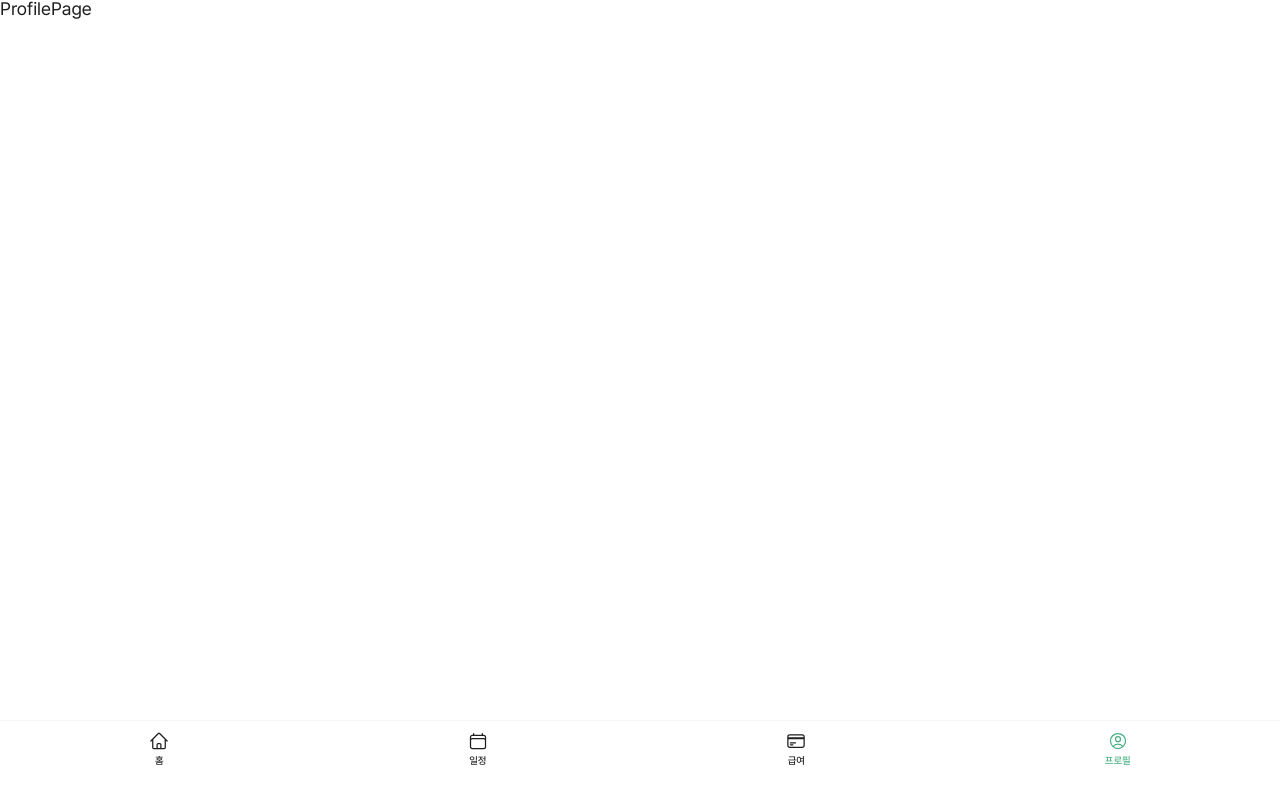
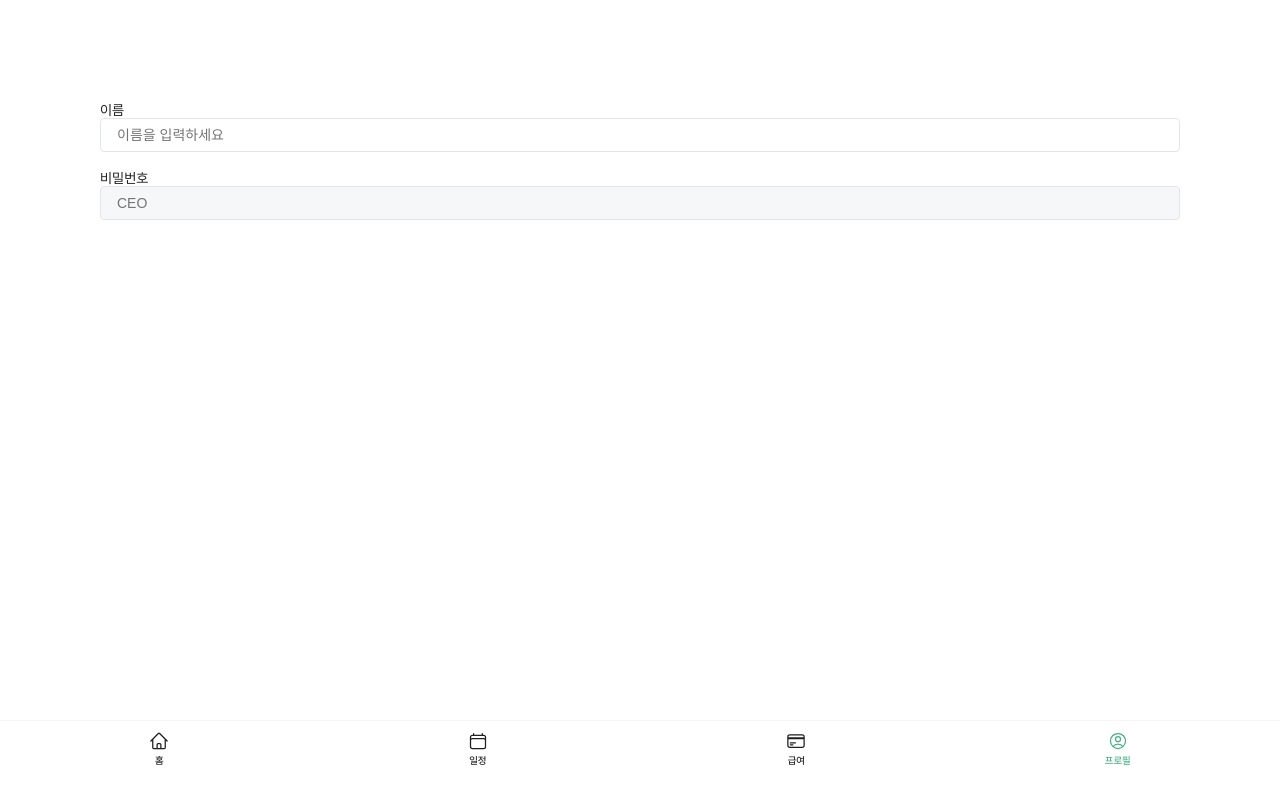
Before and after one commit to sjgaru-dev/toy2, a React (Vite) app: page /profile in a window 1280 px wide. Built offline with nearby package versions, Linux system fonts and the light colour scheme.

Commit message:
feat: input type 추가 (#8)

```diff
--- a/src/pages/Profile.tsx
+++ b/src/pages/Profile.tsx
@@ -1,3 +1,33 @@
-const ProfilePage = () => <div>ProfilePage</div>;
+import { useState } from 'react';
+
+import Input from '@/components/common/Input';
+
+const ProfilePage = () => {
+  const [inputValue, setInputValue] = useState('');
+
+  const handleInputChange = (value: string) => {
+    setInputValue(value);
+  };
+
+  return (
+    <div style={{ margin: '100px 100px' }}>
+      <Input
+        label='이름'
+        value={inputValue}
+        placeholder='이름을 입력하세요'
+        onChange={handleInputChange}
+        type='text'
+      />
+      <Input
+        label='비밀번호'
+        value={inputValue}
+        placeholder='CEO'
+        onChange={handleInputChange}
+        type='password'
+        readOnly={true}
+      />
+    </div>
+  );
+};
 
 export default ProfilePage;
```
